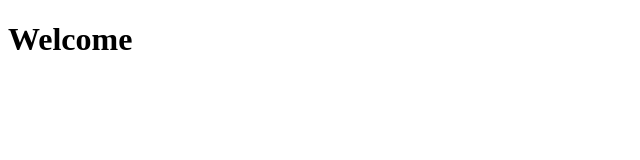
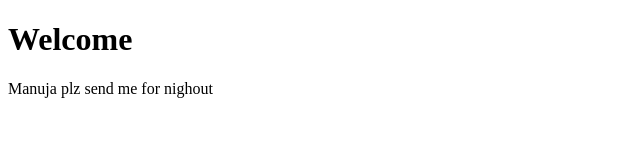
Before and after one commit to Manuja0045/git-practical-demo, a plain HTML site: page index.html in a window 1280 px wide. Shown: the whole page, without its empty margins (0-640 px from the left). Drawn offline with Linux system fonts and the light colour scheme.

Commit message:
Added Footer

```diff
--- a/index.html
+++ b/index.html
@@ -5,5 +5,8 @@
 </head>
 <body>
     <h1>Welcome</h1>
+    <footer>
+   Manuja plz send me for nighout
+    </footer>
 </body>
 </html>
```
